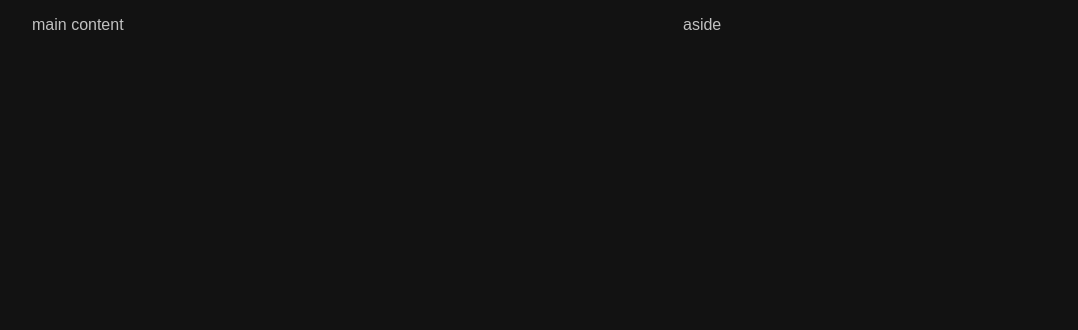
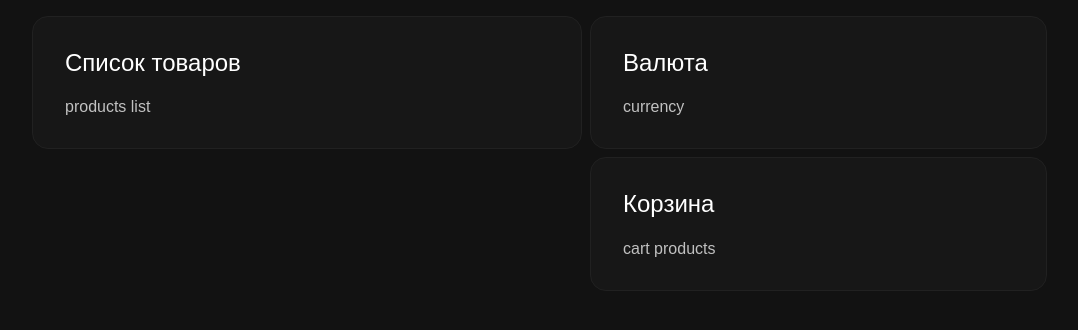
Before and after one commit to conarti/shop-layout-design, a website: page src/index.html in a window 1280 px wide. Shown: the whole page, without its empty margins (54-1132 px from the left). Drawn offline with nearby package versions, Linux system fonts and the light colour scheme; files that its build step writes are made by us from their sources.

Commit message:
update main-layout, add card component

```diff
--- a/src/index.html
+++ b/src/index.html
@@ -13,10 +13,32 @@
 <body>
   <div class="main-layout">
     <main class="main-layout__main">
-      main content
+      <div class="card">
+        <div class="card__body">
+          <h2 class="card__title">
+            Список товаров
+          </h2>
+          products list
+        </div>
+      </div>
     </main>
     <aside class="main-layout__aside">
-      aside
+      <div class="card">
+        <div class="card__body">
+          <h2 class="card__title">
+            Валюта
+          </h2>
+          currency
+        </div>
+      </div>
+      <div class="card">
+        <div class="card__body">
+          <h2 class="card__title">
+            Корзина
+          </h2>
+          cart products
+        </div>
+      </div>
     </aside>
   </div>
 </body>
--- a/src/scss/_main-layout.scss
+++ b/src/scss/_main-layout.scss
@@ -23,10 +23,13 @@
     position: sticky;
     top: 0;
 
+    display: flex;
+    flex-direction: column;
+    row-gap: $aside-row-gutter;
     grid-column: 1 / -1;
 
     @include media-breakpoint-up(lg) {
-      grid-column: 8 / 12;
+      grid-column: 7 / 12;
     }
   }
 }
--- a/src/scss/_variables.scss
+++ b/src/scss/_variables.scss
@@ -19,9 +19,12 @@ $secondary-text-color: $secondary;
 $body-color: $secondary-text-color;
 $body-bg: $dark;
 
-$layout-1-bg: $dark-1;
-$layout-2-bg: $dark-2;
-$layout-3-bg: $dark-3;
+$layout-bg-1: $dark-1;
+$layout-bg-2: $dark-2;
+$layout-bg-3: $dark-3;
+
+$border-color: $dark-3;
+$border-radius: 1rem;
 
 /** SPACERS **/
 $spacer: 1rem;
@@ -63,3 +66,12 @@ $h3-font-size: $font-size-base * 1.75;
 $h4-font-size: $font-size-base * 1.5;
 $h5-font-size: $font-size-base * 1.25;
 $h6-font-size: $font-size-base;
+
+/** COMPONENTS **/
+$aside-row-gutter: $layout-column-gutter;
+
+$card-background: $layout-bg-1;
+$card-spacer: 2rem;
+$card-spacer-x: $card-spacer;
+$card-spacer-y: $card-spacer;
+$card-title-spacer-y: $card-spacer / 1.5;
--- /dev/null
+++ b/src/scss/components/_card.scss
@@ -0,0 +1,19 @@
+.card {
+  display: block;
+
+  background-color: $card-background;
+  border: 1px solid $border-color;
+  border-radius: $border-radius;
+
+  &__title {
+    display: block;
+    margin-top: 0;
+    margin-bottom: $card-title-spacer-y;
+  }
+
+  &__body {
+    display: block;
+    margin: 0;
+    padding: $card-spacer-y $card-spacer-x;
+  }
+}
--- a/src/scss/components/index.scss
+++ b/src/scss/components/index.scss
@@ -0,0 +1 @@
+@import "card";
```
Also changed, not shown: build/index.css, build/index.html.
